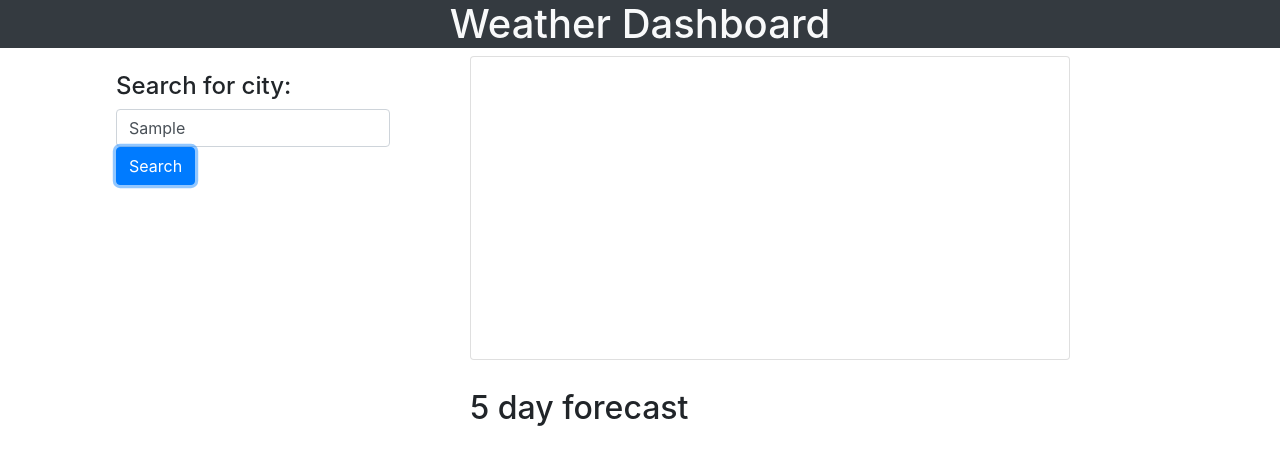
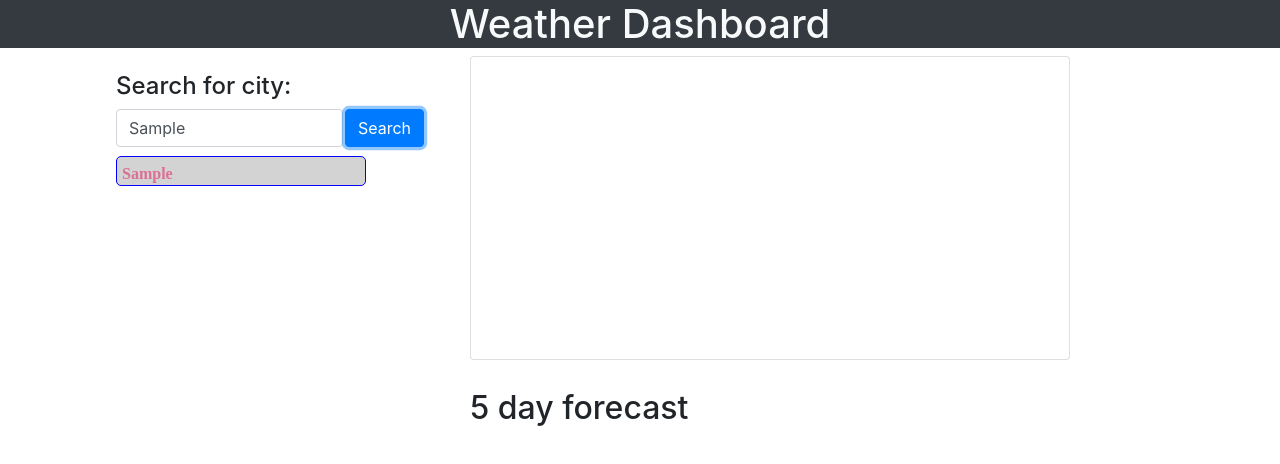
Before and after one commit to nehreetkaur/weatherdashboardhmk, a plain HTML site: page index.html in a window 1280 px wide. Both pictures are taken after typing "Sample" into the empty fields and a click on the button "Search". Drawn offline with nearby package versions, Linux system fonts and the light colour scheme; no server answers.

Commit message:
added functionality in script.js

```diff
--- a/index.html
+++ b/index.html
@@ -21,23 +21,22 @@
     <div class="container">
         <!--adding clearfix to parent for better float-->
         <div class="clearfix">
-            <div class="col-4  float-left">
+            <aside class="col-4  float-left">
                 <nav class="navbar navbar-light bg-light p-3 mb-5 bg-white rounded">
                     <h4>Search for city:</h4>
-                    <form class="form-inline">
-                        <input id="user-city-input" class="form-control " type="search" placeholder="search"
-                            label="search">
+                    <aside class="aside1">
+                        <input id="user-city-input" class="form-control " type="search"
+                            placeholder="enter city for search" label="search">
                         <button id="select-btn" class="btn btn-primary" type="submit">Search</button>
-                    </form>
+                    </aside>
 
-                    <form id="search-history" >
+                    <div id="search-history">
                         <!--through js-->
-                    </form>
+                    </div>
                 </nav>
-            </div>
+            </aside>
             <div class="col-8  float-right">
-                <div class="card  bg-light  text-dark   bg-white rounded"
-                    style="width:710; height:304px;">
+                <div class="card  bg-light  text-dark   bg-white rounded" style="width:710; height:304px;">
                     <div id="current"></div>
 
                     <!---weather goes herein js-->
--- a/script.js
+++ b/script.js
@@ -7,11 +7,11 @@ var lsearch = JSON.parse(localStorage.getItem("cityName")) || [];
 function searchCity(cityname) {
 
     // var queryURl1 = "https://api.openweathermap.org/data/2.5/weather?q=austin&APPID=6bbd53d46de3755aee4c32c7e592cb12";// this working
-    var queryURL1 = "https://api.openweathermap.org/data/2.5/weather?q=" + cityname + "&appid=6bbd53d46de3755aee4c32c7e592cb12";// coming inavalid
+    var queryURL1 = "https://api.openweathermap.org/data/2.5/weather?q=" + cityname + "&appid=6bbd53d46de3755aee4c32c7e592cb12";
     console.log(queryURL1);
 
     //forecast url
-    var queryURL2 = "https://api.openweathermap.org/data/2.5/forecast?q=" + cityname + "&appid=6bbd53d46de3755aee4c32c7e592cb12";// coming inavalid
+    var queryURL2 = "https://api.openweathermap.org/data/2.5/forecast?q=" + cityname + "&appid=6bbd53d46de3755aee4c32c7e592cb12";
 
     // ajax call
 
@@ -21,7 +21,9 @@ function searchCity(cityname) {
     }).then(function (response) {
         console.log(response);
         console.log(queryURL1);
+
         //empt div ,we can put info in
+
         $("#current").empty();
         var date = moment().format('L');
 
@@ -30,9 +32,9 @@ function searchCity(cityname) {
         //city info
         var cityName = $("<h2>").text(response.name);
         var maindate = cityName.append("" + date);
-        var temp = $("<p>").text("Temperature" + response.main.temp);
-        var humidity = $("<p>").text("Humidity" + response.main.humidity);
-        var wind = $("<p>").text("Wind speed" + response.wind.speed);
+        var temp = $("<p>").text("Temperature:" + response.main.temp);
+        var humidity = $("<p>").text("Humidity:" + response.main.humidity);
+        var wind = $("<p>").text("Wind speed:" + response.wind.speed);
         var presentweather = response.weather[0].main;
 
 
@@ -96,11 +98,14 @@ function searchCity(cityname) {
         var results = response.list;
 
 
-        //5day div
+        //5-forecast div
+
         $("#5-forecast").empty();
         //info for div
+
         for (var i = 0; i < results.length; i += 8) {
             //making div
+
 
 
             var forecastdiv = $("<div class='card     text-white  bg-primary mb-5' style ='width:136px; height:176px;'>");
@@ -122,7 +127,7 @@ function searchCity(cityname) {
             // creating tags with results
 
             var h5d = $("<h5 class='card-heading'>").text(date2);
-            var temp1 = $("<p class='card-text'>").text("Temperature:" + temp);
+            var temp1 = $("<p class='card-text'>").text("Temp:" + temp);
             var humidity1 = $("<p class='card-text'>").text("Humidity:" + humidity);
             var weth = results[i].weather[0].main;
 
@@ -167,14 +172,37 @@ $("#select-btn").on("click", function (e) {
     e.preventDefault();
     var usercityinput = $("#user-city-input").val().trim();
 
-    //saving
-    var text = $(this).siblings("input").val(); // cildren of input
+    // Normalize all city name by converting it to lowercase
+    var text = String($(this).siblings("input").val().trim()).toLowerCase(); // children of input
 
-    var savearr = [];
-    savearr.push(text);
-    localStorage.setItem("cityName", JSON.stringify(savearr));
+    // Push city to lsearch array only if the city is not included in the array
+    if (!lsearch.includes(text)) {
+        lsearch.push(text);
+    } else {               // city is included in array so let's move it to the end of array
+        var indexOfCity = lsearch.indexOf(text);     // get index where city is located
+        lsearch.splice(indexOfCity, 1);    // remove city from array at desired index
+        lsearch.push(text);       // append to end of array
+    }
+
+    localStorage.setItem("cityName", JSON.stringify(lsearch));
     searchCity(usercityinput);
-    pageshow();
+
+
+    //edit value of #search-history to reflect what is now in local storage or in lsearch
+    var currentCities = JSON.parse(localStorage.getItem('cityName'))
+    console.log(currentCities)
+
+    //forEach --> run functionality on each item in the array
+    $('#search-history').empty()
+    currentCities.forEach(function (currentValue) {
+        // var newButton = document.createElement('button')
+
+        var newthing = $("<div class='d1'>").text(currentValue)
+        //newthing.append(div)
+        newthing.prepend = $("<div>");
+        //newthing.html = currentValue
+        $('#search-history').append(newthing)
+    })
 
 });
 
@@ -182,26 +210,19 @@ $("#select-btn").on("click", function (e) {
 
 
 function pageshow() {
-    //var lsearch = JSON.parse(localStorage.getItem("cityName")) || [];
-    // var array = ["Austin", "Houston", "San Antonio"]; // 2
+
 
     if (lsearch.length > 0) {
         searchCity(lsearch[lsearch.length - 1]);
 
 
 
-
-    //     var sdiv = $("<button class='btn ' style='width:'>").text(lsearch);
-    //     var search2 = $("<div>");
-    //     search2.append(sdiv);
-
-    //     $("#search-history").prepend(search2);
-     }
+    }
 }
 $("#search-history").on('click', '.btn', function (e) {
     e.preventDefault();
     //console.log($(this).text());
-    searchCity( $("#user-city-input").val().trim())
+    searchCity($("#user-city-input").val().trim())
 });
 
 pageshow();
--- a/style.css
+++ b/style.css
@@ -31,3 +31,23 @@
     background: white;
     color:black;
 }
+
+.d1{
+
+    width:250px;
+    height:30px;
+    border:1px solid blue;
+    background:lightgrey;
+    color:palevioletred;
+    text-transform: capitalize;
+    font-family: 'Times New Roman', Times, serif;
+    font-weight: bold;
+    padding: 5px;
+    margin-bottom: 5px;
+    border-radius: 5px;
+    margin-top: 8px;
+}
+
+.aside1{
+    display:inline-flex;
+}
```
